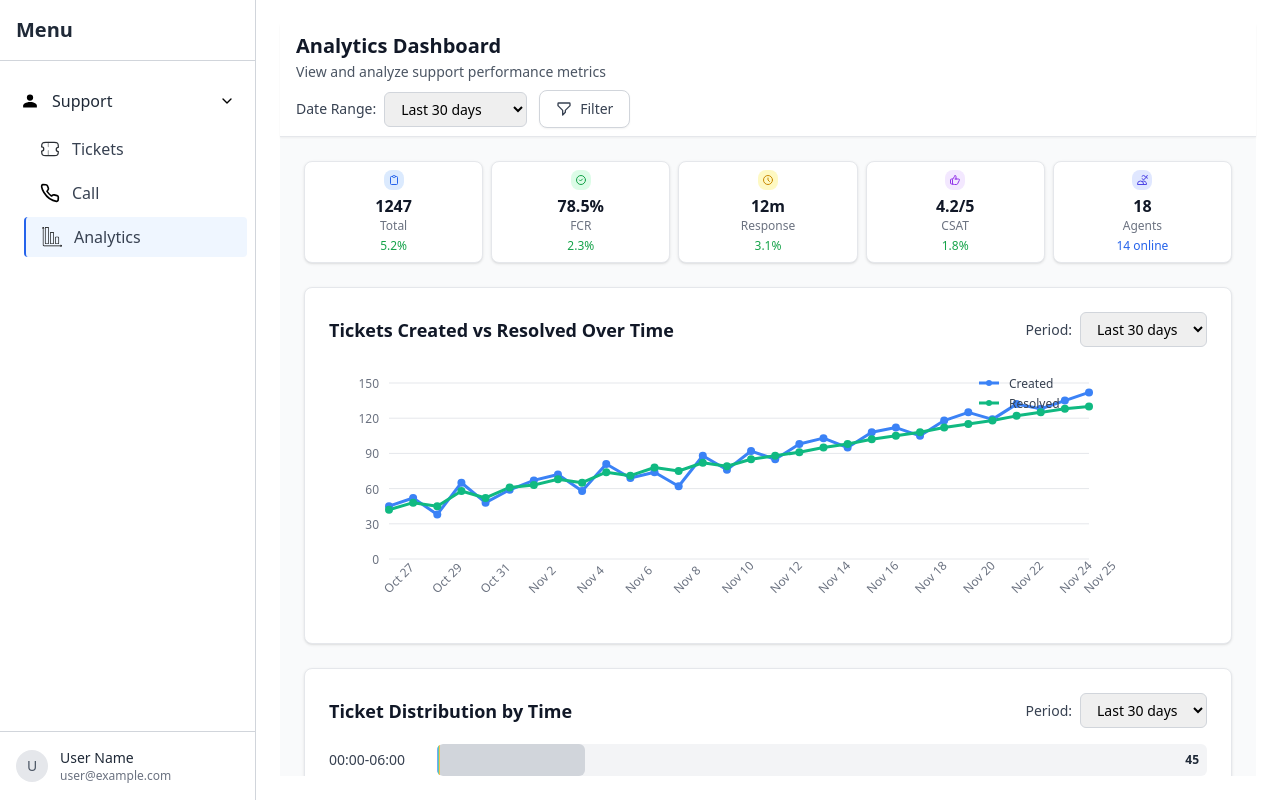
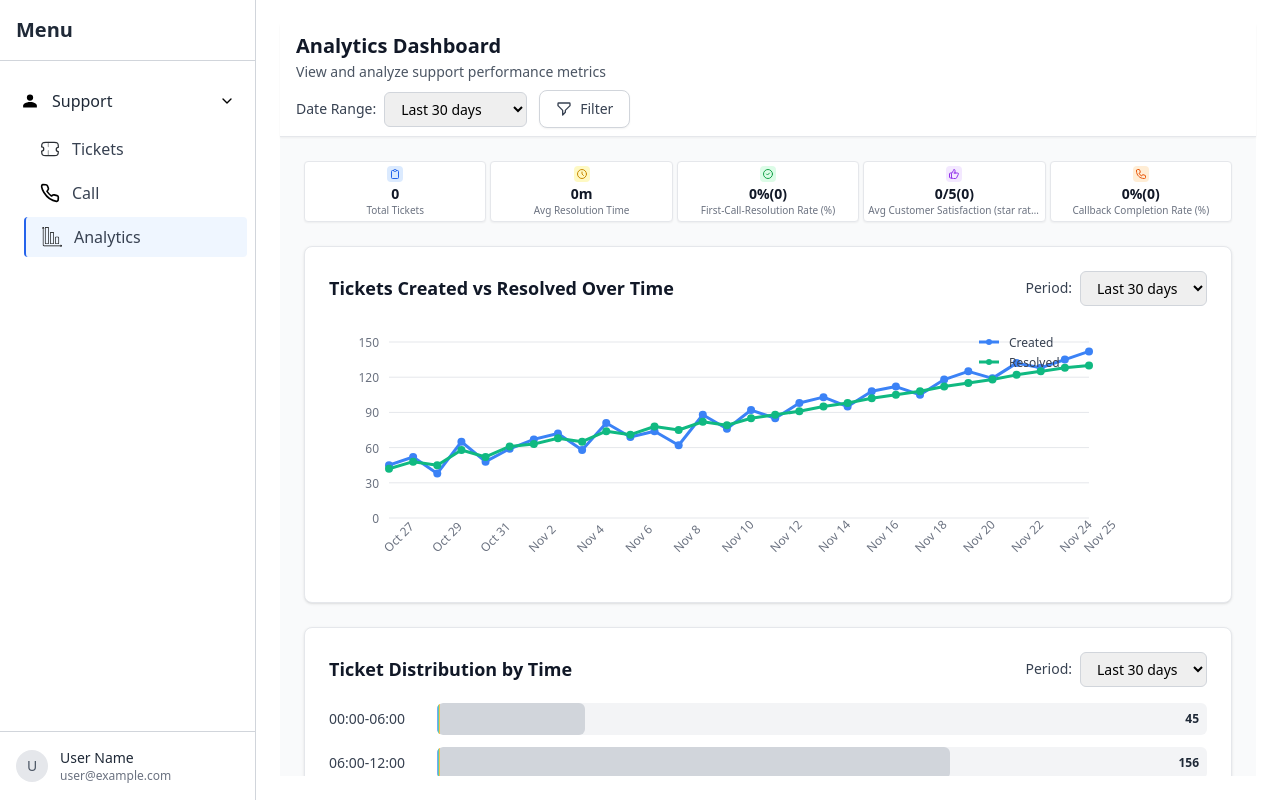
Before and after one commit to shanmathi-c/model, a Nuxt app: page /analytics in a window 1280 px wide. Built offline with nearby package versions, Linux system fonts and the light colour scheme.

Commit message:
feat : add end points to show data count in cards

```diff
--- a/pages/analytics.vue
+++ b/pages/analytics.vue
@@ -172,94 +172,79 @@
     <!-- Main Content Area -->
     <div class="flex-1 overflow-auto p-6">
       <!-- Summary Cards -->
-      <div class="grid grid-cols-5 gap-2 mb-6">
+      <div class="grid grid-cols-5 gap-1 mb-6">
         <!-- Total Tickets -->
-        <div class="bg-white rounded-lg shadow p-2 border border-gray-200">
-          <div class="flex flex-col items-center text-center">
-            <div class="p-1 bg-blue-100 rounded-lg mb-1">
+        <div class="bg-white rounded shadow-sm border border-gray-200 min-w-0 flex flex-col items-stretch">
+          <div class="flex flex-col items-center text-center p-1 h-full">
+            <div class="p-0.5 bg-blue-100 rounded mb-0.5 flex-shrink-0">
               <svg class="w-3 h-3 text-blue-600" fill="none" stroke="currentColor" viewBox="0 0 24 24">
                 <path stroke-linecap="round" stroke-linejoin="round" stroke-width="2" d="M9 5H7a2 2 0 00-2 2v12a2 2 0 002 2h10a2 2 0 002-2V7a2 2 0 00-2-2h-2M9 5a2 2 0 002 2h2a2 2 0 002-2M9 5a2 2 0 012-2h2a2 2 0 012 2" />
               </svg>
             </div>
-            <p class="text-base font-semibold text-gray-900">{{ metrics.totalTickets }}</p>
-            <p class="text-xs text-gray-500">Total</p>
-            <p class="text-xs mt-1">
-              <span :class="metrics.ticketsChange >= 0 ? 'text-green-600' : 'text-red-600'">
-                {{ Math.abs(metrics.ticketsChange) }}%
-              </span>
+            <p class="text-sm font-semibold text-gray-900 truncate w-full">
+              {{ metrics.isLoading ? '...' : formatNumber(metrics.totalTickets) }}
             </p>
+            <p class="text-xs text-gray-500 text-center leading-tight truncate w-full" style="font-size: 10px;">Total Tickets</p>
           </div>
         </div>
 
-        <!-- First Call Resolution -->
-        <div class="bg-white rounded-lg shadow p-2 border border-gray-200">
-          <div class="flex flex-col items-center text-center">
-            <div class="p-1 bg-green-100 rounded-lg mb-1">
+        <!-- Avg Resolution Time -->
+        <div class="bg-white rounded shadow-sm border border-gray-200 min-w-0 flex flex-col items-stretch">
+          <div class="flex flex-col items-center text-center p-1 h-full">
+            <div class="p-0.5 bg-yellow-100 rounded mb-0.5 flex-shrink-0">
+              <svg class="w-3 h-3 text-yellow-600" fill="none" stroke="currentColor" viewBox="0 0 24 24">
+                <path stroke-linecap="round" stroke-linejoin="round" stroke-width="2" d="M12 8v4l3 3m6-3a9 9 0 11-18 0 9 9 0 0118 0z" />
+              </svg>
+            </div>
+            <p class="text-sm font-semibold text-gray-900 truncate w-full">
+              {{ metrics.isLoading ? '...' : formatResolutionTime(metrics.avgResolutionTimeMinutes) }}
+            </p>
+            <p class="text-xs text-gray-500 text-center leading-tight truncate w-full" style="font-size: 10px;">Avg Resolution Time</p>
+          </div>
+        </div>
+
+        <!-- First Call Resolution Rate -->
+        <div class="bg-white rounded shadow-sm border border-gray-200 min-w-0 flex flex-col items-stretch">
+          <div class="flex flex-col items-center text-center p-1 h-full">
+            <div class="p-0.5 bg-green-100 rounded mb-0.5 flex-shrink-0">
               <svg class="w-3 h-3 text-green-600" fill="none" stroke="currentColor" viewBox="0 0 24 24">
                 <path stroke-linecap="round" stroke-linejoin="round" stroke-width="2" d="M9 12l2 2 4-4m6 2a9 9 0 11-18 0 9 9 0 0118 0z" />
               </svg>
             </div>
-            <p class="text-base font-semibold text-gray-900">{{ metrics.fcrRate }}%</p>
-            <p class="text-xs text-gray-500">FCR</p>
-            <p class="text-xs mt-1">
-              <span :class="metrics.fcrChange >= 0 ? 'text-green-600' : 'text-red-600'">
-                {{ Math.abs(metrics.fcrChange) }}%
-              </span>
+            <p class="text-sm font-semibold text-gray-900 truncate w-full">
+              {{ metrics.isLoading ? '...' : `${metrics.fcrRate}%(${formatNumber(metrics.fcrCount)})` }}
             </p>
+            <p class="text-xs text-gray-500 text-center leading-tight truncate w-full" style="font-size: 10px;">First-Call-Resolution Rate (%)</p>
           </div>
         </div>
 
-        <!-- Avg Response Time -->
-        <div class="bg-white rounded-lg shadow p-2 border border-gray-200">
-          <div class="flex flex-col items-center text-center">
-            <div class="p-1 bg-yellow-100 rounded-lg mb-1">
-              <svg class="w-3 h-3 text-yellow-600" fill="none" stroke="currentColor" viewBox="0 0 24 24">
-                <path stroke-linecap="round" stroke-linejoin="round" stroke-width="2" d="M12 8v4l3 3m6-3a9 9 0 11-18 0 9 9 0 0118 0z" />
-              </svg>
-            </div>
-            <p class="text-base font-semibold text-gray-900">{{ metrics.avgResponseTime }}m</p>
-            <p class="text-xs text-gray-500">Response</p>
-            <p class="text-xs mt-1">
-              <span :class="metrics.responseTimeChange <= 0 ? 'text-green-600' : 'text-red-600'">
-                {{ Math.abs(metrics.responseTimeChange) }}%
-              </span>
-            </p>
-          </div>
-        </div>
-
-        <!-- Customer Satisfaction -->
-        <div class="bg-white rounded-lg shadow p-2 border border-gray-200">
-          <div class="flex flex-col items-center text-center">
-            <div class="p-1 bg-purple-100 rounded-lg mb-1">
+        <!-- Avg Customer Satisfaction -->
+        <div class="bg-white rounded shadow-sm border border-gray-200 min-w-0 flex flex-col items-stretch">
+          <div class="flex flex-col items-center text-center p-1 h-full">
+            <div class="p-0.5 bg-purple-100 rounded mb-0.5 flex-shrink-0">
               <svg class="w-3 h-3 text-purple-600" fill="none" stroke="currentColor" viewBox="0 0 24 24">
                 <path stroke-linecap="round" stroke-linejoin="round" stroke-width="2" d="M14 10h4.764a2 2 0 011.789 2.894l-3.5 7A2 2 0 0115.263 21h-4.017c-.163 0-.326-.02-.485-.06L7 20m7-10V5a2 2 0 00-2-2h-.095c-.5 0-.905.405-.905.905a3.61 3.61 0 01-.608 2.006L7 11v9m7-10h-2M7 20H5a2 2 0 01-2-2v-6a2 2 0 012-2h2.5" />
               </svg>
             </div>
-            <p class="text-base font-semibold text-gray-900">{{ metrics.csatScore }}/5</p>
-            <p class="text-xs text-gray-500">CSAT</p>
-            <p class="text-xs mt-1">
-              <span :class="metrics.csatChange >= 0 ? 'text-green-600' : 'text-red-600'">
-                {{ Math.abs(metrics.csatChange) }}%
-              </span>
+            <p class="text-sm font-semibold text-gray-900 truncate w-full">
+              {{ metrics.isLoading ? '...' : `${metrics.csatScore}/5(${formatNumber(metrics.csatCount)})` }}
             </p>
+            <p class="text-xs text-gray-500 text-center leading-tight truncate w-full" style="font-size: 10px;">Avg Customer Satisfaction (star rating)</p>
           </div>
         </div>
 
-        <!-- Active Agents -->
-        <div class="bg-white rounded-lg shadow p-2 border border-gray-200">
-          <div class="flex flex-col items-center text-center">
-            <div class="p-1 bg-indigo-100 rounded-lg mb-1">
-              <svg class="w-3 h-3 text-indigo-600" fill="none" stroke="currentColor" viewBox="0 0 24 24">
-                <path stroke-linecap="round" stroke-linejoin="round" stroke-width="2" d="M12 4.354a4 4 0 110 5.292M15 21H3v-1a6 6 0 0112 0v1zm0 0h6v-1a6 6 0 00-9-5.197m13.5-9a2.5 2.5 0 11-5 0 2.5 2.5 0 015 0z" />
+        <!-- Callback Completion Rate -->
+        <div class="bg-white rounded shadow-sm border border-gray-200 min-w-0 flex flex-col items-stretch">
+          <div class="flex flex-col items-center text-center p-1 h-full">
+            <div class="p-0.5 bg-orange-100 rounded mb-0.5 flex-shrink-0">
+              <svg class="w-3 h-3 text-orange-600" fill="none" stroke="currentColor" viewBox="0 0 24 24">
+                <path stroke-linecap="round" stroke-linejoin="round" stroke-width="2" d="M3 5a2 2 0 012-2h3.28a1 1 0 01.948.684l1.498 4.493a1 1 0 01-.502 1.21l-2.257 1.13a11.042 11.042 0 005.516 5.516l1.13-2.257a1 1 0 011.21-.502l4.493 1.498a1 1 0 01.684.949V19a2 2 0 01-2 2h-1C9.716 21 3 14.284 3 6V5z" />
               </svg>
             </div>
-            <p class="text-base font-semibold text-gray-900">{{ metrics.activeAgents }}</p>
-            <p class="text-xs text-gray-500">Agents</p>
-            <p class="text-xs mt-1">
-              <span class="text-blue-600">
-                {{ metrics.onlineAgents }} online
-              </span>
+            <p class="text-sm font-semibold text-gray-900 truncate w-full">
+              {{ metrics.isLoading ? '...' : `${metrics.callbackCompletionRate}%(${formatNumber(metrics.callbackCount)})` }}
             </p>
+            <p class="text-xs text-gray-500 text-center leading-tight truncate w-full" style="font-size: 10px;">Callback Completion Rate (%)</p>
           </div>
         </div>
       </div>
@@ -411,16 +396,20 @@ export default {
         { value: 'closed', label: 'Closed' }
       ],
       metrics: {
-        totalTickets: 1247, // Updated placeholder value
-        ticketsChange: 5.2, // Placeholder value
-        fcrRate: 78.5, // Placeholder value
-        fcrChange: 2.3, // Placeholder value
-        avgResponseTime: 12, // Placeholder value
-        responseTimeChange: -3.1, // Placeholder value
-        csatScore: 4.2, // Placeholder value
-        csatChange: 1.8, // Placeholder value
-        activeAgents: 18, // New placeholder value
-        onlineAgents: 14 // New placeholder value
+        totalTickets: 0,
+        ticketsChange: 0,
+        avgResolutionTimeMinutes: 0,
+        fcrRate: 0,
+        fcrCount: 0,
+        fcrChange: 0,
+        avgResponseTime: 0,
+        responseTimeChange: 0,
+        csatScore: 0,
+        csatCount: 0,
+        csatChange: 0,
+        callbackCompletionRate: 0,
+        callbackCount: 0,
+        isLoading: true
       },
       ticketTrendsPeriod: '30',
       // Chart data
@@ -711,6 +700,25 @@ export default {
   },
 
   methods: {
+    // Helper method to format numbers with commas
+    formatNumber(num) {
+      if (num === null || num === undefined || isNaN(num)) return '0';
+      return Math.round(num).toLocaleString();
+    },
+
+    // Helper method to format resolution time
+    formatResolutionTime(minutes) {
+      if (minutes === null || minutes === undefined || isNaN(minutes)) return '0m';
+
+      if (minutes < 60) {
+        return `${Math.round(minutes)}m`;
+      } else {
+        const hours = Math.floor(minutes / 60);
+        const mins = Math.round(minutes % 60);
+        return `${hours}h ${mins}m`;
+      }
+    },
+
     getDateDaysAgo(days) {
       const date = new Date();
       date.setDate(date.getDate() - days);
@@ -1110,30 +1118,98 @@ export default {
       }
     },
 
-    // In a real app, you would have methods to fetch data from your API
+    // Fetch analytics card data from backend
     async fetchAnalyticsData() {
       try {
-        // This would be an API call to fetch the analytics data
-        // For now, we're just using placeholder data
-        console.log('Fetching analytics data...');
+        this.metrics.isLoading = true;
+        console.log('Fetching analytics cards data...');
 
-        // Example API call structure with error handling:
-        // const response = await $fetch('http://localhost:5001/analytics', {
-        //   method: 'GET',
-        //   query: {
-        //     dateRange: this.selectedDateRange,
-        //     agent: this.selectedAgent,
-        //     product: this.selectedProductCategory,
-        //     ticketType: this.selectedTicketType,
-        //     team: this.selectedTeam
-        //   }
-        // });
-        // this.metrics = response.data;
+        // Build query parameters from current filters
+        const queryParams = new URLSearchParams();
+
+        // Add date range if not custom
+        if (this.analyticsFilters.dateRange !== 'custom') {
+          queryParams.append('dateRange', this.analyticsFilters.dateRange);
+        }
+
+        // Add agent filters
+        if (this.analyticsFilters.agents && this.analyticsFilters.agents.length > 0) {
+          this.analyticsFilters.agents.forEach(agent => {
+            queryParams.append('agents', agent);
+          });
+        }
+
+        // Add product filters
+        if (this.analyticsFilters.products && this.analyticsFilters.products.length > 0) {
+          this.analyticsFilters.products.forEach(product => {
+            queryParams.append('products', product);
+          });
+        }
+
+        // Add status filters
+        if (this.analyticsFilters.status && this.analyticsFilters.status.length > 0) {
+          this.analyticsFilters.status.forEach(status => {
+            queryParams.append('status', status);
+          });
+        }
+
+        const queryString = queryParams.toString();
+        const url = `http://localhost:5001/analytics/cards${queryString ? '?' + queryString : ''}`;
+
+        const response = await $fetch(url, {
+          method: 'GET',
+          headers: {
+            'Content-Type': 'application/json'
+          }
+        });
+
+        if (response && response.data) {
+          // Update metrics with real backend data
+          const data = response.data;
+
+          this.metrics.totalTickets = data.totalTickets || 0;
+          this.metrics.avgResolutionTimeMinutes = data.avgResolutionTime?.minutes || 0;
+          this.metrics.fcrRate = data.firstCallResolution?.rate || 0;
+          this.metrics.fcrCount = data.firstCallResolution?.fcr || 0;
+          this.metrics.csatScore = data.avgCustomerSatisfaction?.score || 0;
+          this.metrics.csatCount = data.avgCustomerSatisfaction?.totalRatings || 0;
+          this.metrics.callbackCompletionRate = data.callbackCompletionRate?.rate || 0;
+          this.metrics.callbackCount = data.callbackCompletionRate?.completed || 0;
+
+          // Calculate placeholder change percentages for now
+          // In a real implementation, you might want these from the backend as well
+          this.metrics.ticketsChange = 5.2;
+          this.metrics.fcrChange = 2.3;
+          this.metrics.responseTimeChange = -3.1;
+          this.metrics.csatChange = 1.8;
+
+          console.log('Analytics cards data updated:', {
+            totalTickets: this.metrics.totalTickets,
+            avgResolutionTime: this.metrics.avgResolutionTimeMinutes,
+            fcrRate: this.metrics.fcrRate,
+            fcrCount: this.metrics.fcrCount,
+            csatScore: this.metrics.csatScore,
+            csatCount: this.metrics.csatCount,
+            callbackCompletionRate: this.metrics.callbackCompletionRate,
+            callbackCount: this.metrics.callbackCount
+          });
+        }
+
+        this.metrics.isLoading = false;
 
       } catch (error) {
-        console.error('Error fetching analytics data:', error);
-        // Handle H3 error or network errors gracefully
-        // You could show a user-friendly error message here
+        console.error('Error fetching analytics cards data:', error);
+        this.metrics.isLoading = false;
+
+        // Set fallback values if API fails
+        this.metrics.totalTickets = 0;
+        this.metrics.avgResolutionTimeMinutes = 0;
+        this.metrics.fcrRate = 0;
+        this.metrics.fcrCount = 0;
+        this.metrics.csatScore = 0;
+        this.metrics.csatCount = 0;
+        this.metrics.callbackCompletionRate = 0;
+        this.metrics.callbackCount = 0;
       }
     }
   },
```
Also changed, not shown: 2 other files (tests, documents, lock files or other folders).
